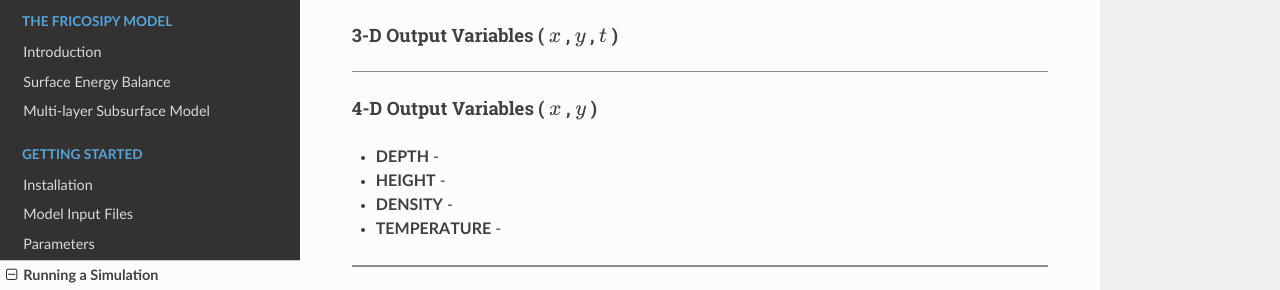
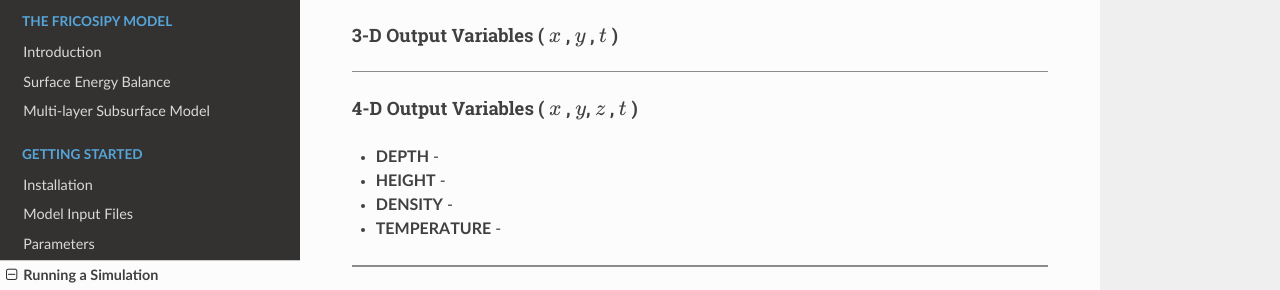
Before and after one commit to MarcusGastaldello/FRICOSIPY, an MkDocs documentation site: the page built from docs/running_a_simulation.md, in a window 1280 px wide. Shown: the part 295-585 px from the top of the page. Built offline with MkDocs 1.6.1, drawn with Linux system fonts in a browser that asks for light colours; nearby versions of some CDN libraries.

```diff
--- a/docs/running_a_simulation.md
+++ b/docs/running_a_simulation.md
@@ -15,7 +15,7 @@
 
 <hr style="height:1px; background-color:#8b8b8b; border:none;" />
 
-#### 4-D Output Variables ( $x$ , $𝑦$ )
+#### 4-D Output Variables ( $x$ , $𝑦$, $z$ , $t$  )
 
 * **DEPTH** -
 * **HEIGHT** -
```
